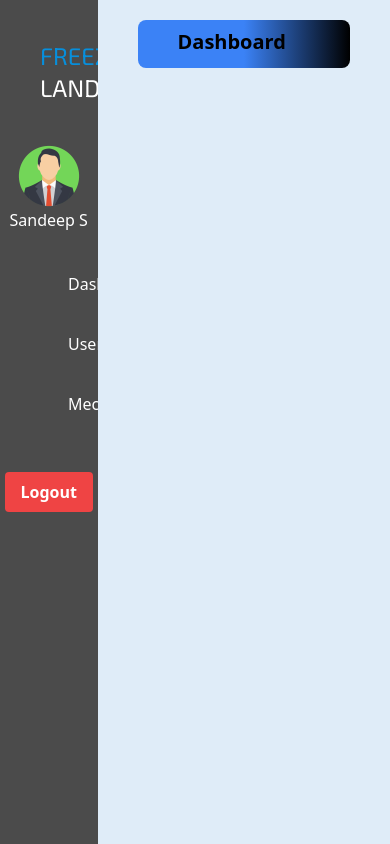
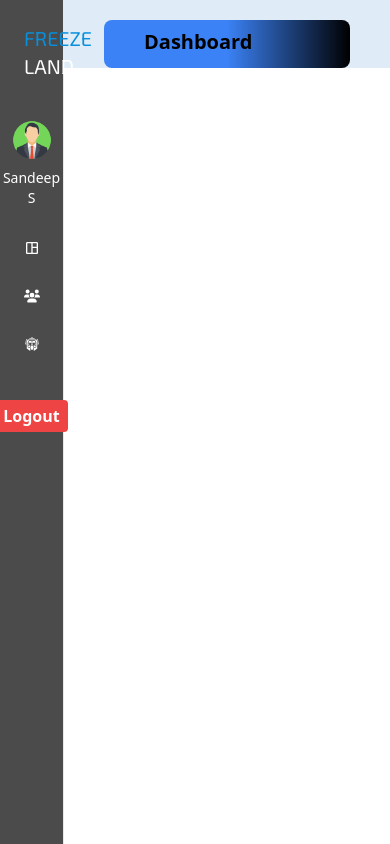
Before and after one commit to SandeeepS/FreezeLand-frontend, a React (Vite) app: page /admin/dashboard in a window 390 px wide. Built offline with nearby package versions, Linux system fonts and the light colour scheme; sample sign-in values are in the browser's storage.

Commit message:
added some changes in admin side for responsiveness

```diff
--- a/src/Pages/Admin/AdminDashboard.tsx
+++ b/src/Pages/Admin/AdminDashboard.tsx
@@ -1,17 +1,20 @@
+import { Outlet } from "react-router-dom";
 import AdminHeader from "../../components/Admin/AdminHeader";
 import AdminListing from "../../components/Admin/AdminListing";
 const AdminDashboard: React.FC = () => {
   return (
     <>
-      <div className="h-screen flex">
+      <div className="flex">
         {/* side bar */}
         <AdminListing />
+        {/* side bar */}
+
         {/* Contents */}
-        <div className="w-3/4 bg-[#DFECF8]">
-          <div>
-            <AdminHeader heading="Dashboard" />
-          </div>
+        <div className="w-full ml-16 md:ml-56 bg-[#DFECF8]">
+          <AdminHeader heading="Dashboard" />
+          <Outlet />
         </div>
+        {/* Contents */}
       </div>
     </>
   );
--- a/src/components/Admin/AdminListing.tsx
+++ b/src/components/Admin/AdminListing.tsx
@@ -6,18 +6,22 @@ import toast from "react-hot-toast";
 import { adminLogout } from "../../Api/admin";
 import { adLogout } from "../../App/slices/AuthSlice";
 import { useNavigate } from "react-router-dom";
+import { MdOutlineSpaceDashboard } from "react-icons/md";
+import { FaUsers } from "react-icons/fa6";
+import { GiMechaHead } from "react-icons/gi";
+import { Link } from "react-router-dom";
 
 type MenuItem = {
   id: number;
   name: string;
   icon: string;
-  path:string;
+  path: string;
 };
 
 const AdminListing: React.FC = () => {
   const navigate = useNavigate();
   const [activeItem, setActiveItem] = useState<number>(0);
-  const handleItemClick = (item:MenuItem) => {
+  const handleItemClick = (item: MenuItem) => {
     setActiveItem(item.id);
     navigate(item.path);
   };
@@ -51,59 +55,68 @@ const AdminListing: React.FC = () => {
     }
   };
 
+  const SIDEBAR_LINKS = [
+    {
+      name: "Dashboard",
+      icon: MdOutlineSpaceDashboard,
+      id: 1,
+      path: "/admin/dashboard",
+    },
+    { name: "Users", icon: FaUsers, id: 2, path: "/admin/users" },
+    { name: "Mechanics", icon: GiMechaHead, id: 3, path: "/admin/mech" },
+  ];
+
   return (
     <>
       {/* Side Bar */}
-      <div className="w-1/4 bg-[#4B4B4B]">
+      <div className="w-16 md:w-56 fixed text-white left-0 top-0 z-10 h-screen border-r bg-[#4B4B4B]">
         {/* Heading */}
         <div className="text-center">
-          <h1 className="w-full text-2xl text-freeze-color font-exo p-10">
+          <h1 className="w-full text-xl md:text-2xl text-freeze-color font-exo p-6 md:p-10">
             FREEZE <span className="text-white font-exo">LAND</span>
           </h1>
         </div>
 
         {/* Profile */}
-        <div className="rounded-full overflow-hidden flex justify-center items-center">
+        <div className="flex justify-center items-center mt-4 md:mt-8">
+          <div className="rounded-full overflow-hidden w-10 h-10 md:w-16 md:h-16">
             <img
               src="/src/Images/businessman.png"
               alt="User profile picture"
-            className="object-cover w-16 h-16"
+              className="object-cover w-full h-full"
             />
           </div>
-        <h2 className="text-white text-center">Sandeep S</h2>
+        </div>
+        <h2 className="text-white text-center text-sm md:text-base mt-2 md:mt-4">
+          Sandeep S
+        </h2>
 
         {/* Listing */}
-        <div className="mx-12 mt-8 space-y-5">
-          {[
-            { name: "Dashboard", icon: "/src/Images/dashboard.png",id:1,path:"/admin/dashboard" },
-            { name: "Users", icon: "/src/Images/teamwork.png",id:2,path:"/admin/users" },
-            { name: "Mechanics", icon: "/src/Images/support.png",id:3,path:"/admin/mech" },
-          ].map((item) => (
-            <div
-              key={item.name}
-              className={`flex items-center space-x-3 p-2 rounded-lg cursor-pointer group
-              ${
-                activeItem === item.id ? "bg-gray-600" : ""
-              } hover:bg-gray-500`}
-              onClick={() => handleItemClick(item)}
+        <div className="mx-4 md:mx-12 mt-6 space-y-4 md:space-y-5">
+          <ul className="space-y-4 md:space-y-6">
+            {SIDEBAR_LINKS.map((link, index) => (
+              <li
+                key={index}
+                className="font-medium rounded-md py-2 hover:bg-freeze-color transition-all duration-300"
               >
-              <img
-                src={item.icon}
-                alt={`${item.name} Icon`}
-                className="w-5 h-5 group-hover:scale-110 transition-transform"
-              />
-              <h4 className="text-white group-hover:text-gray-300">
-                {item.name}
-              </h4>
-              <RiArrowRightDoubleFill className="text-white group-hover:text-gray-300" />
-            </div>
+                <Link
+                  to={link.path}
+                  className="flex items-center justify-center md:justify-start md:space-x-5"
+                >
+                  <span>{link.icon({})}</span>
+                  <span className="hidden md:inline text-sm md:text-base">
+                    {link.name}
+                  </span>
+                </Link>
+              </li>
             ))}
+          </ul>
         </div>
 
         {/* Logout Button */}
-        <div className="flex justify-center items-center mt-12">
+        <div className="flex justify-center items-center mt-10 md:mt-12">
           <button
-            className="bg-red-500 hover:bg-red-700 text-white font-bold py-2 px-4 rounded"
+            className="bg-red-500 hover:bg-red-700 text-white font-bold py-1 px-2 md:py-2 md:px-4 rounded transition-all duration-300"
             onClick={handleLogout}
           >
             Logout
```
Lines whose indentation alone changed are shown as unchanged.
